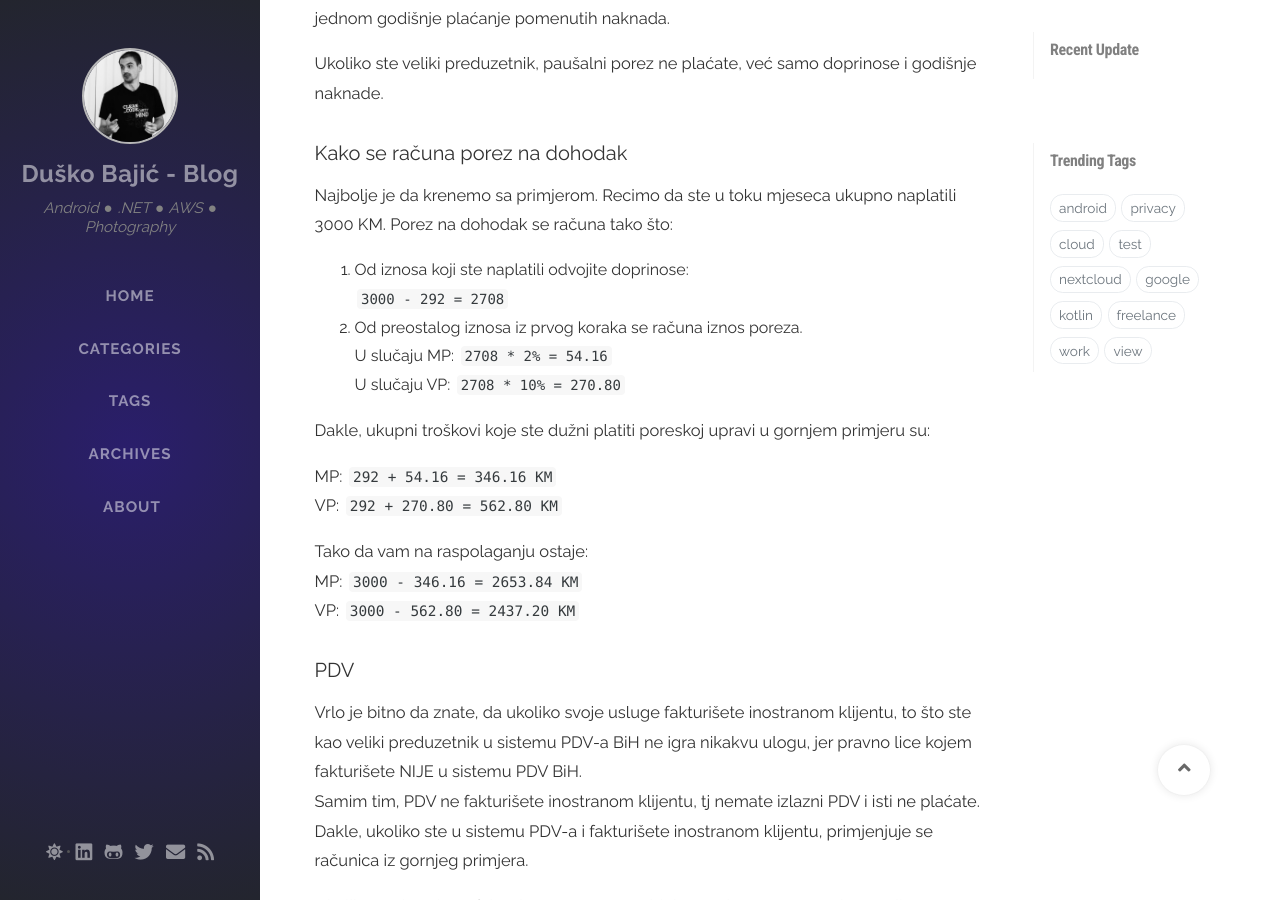
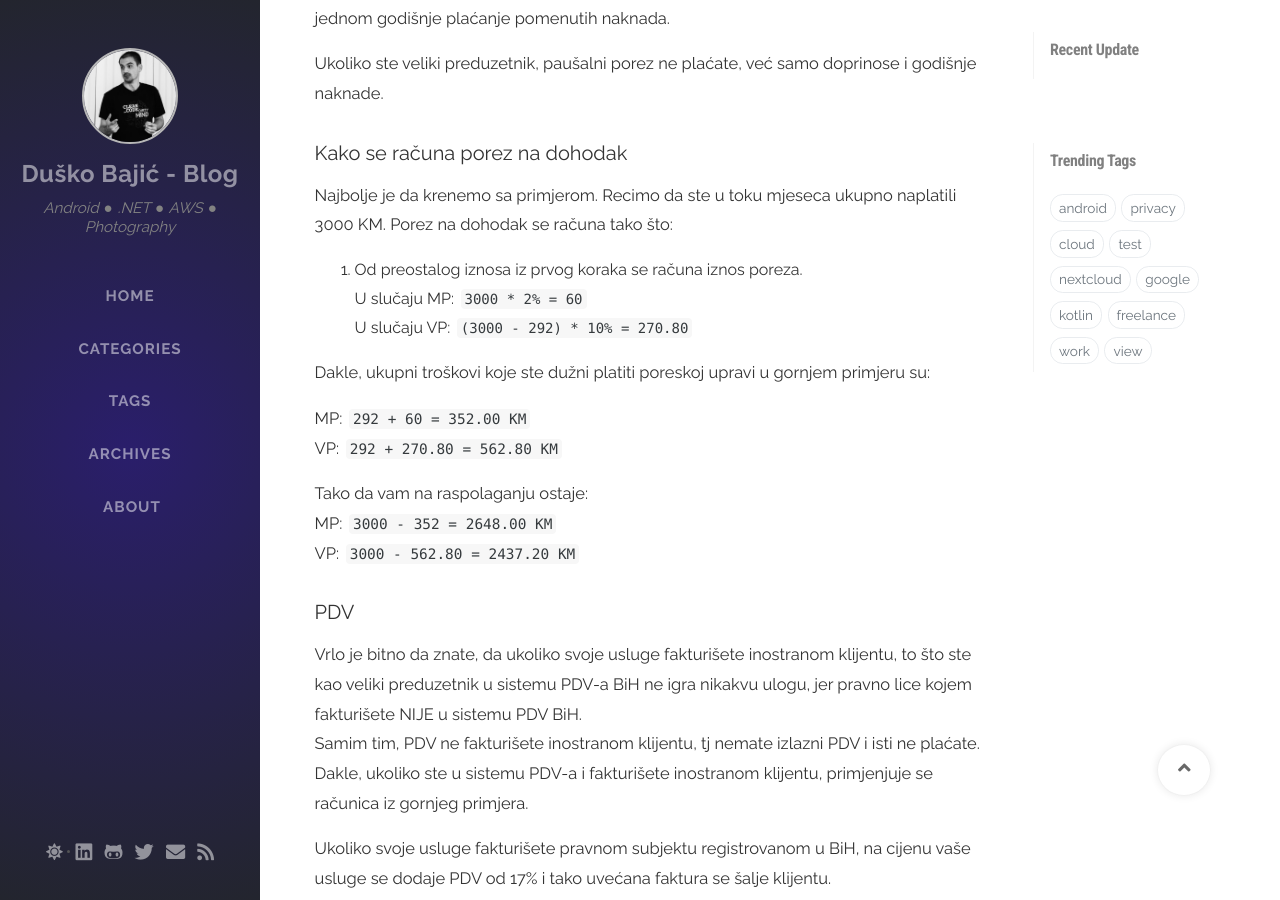
Before and after one commit to bajicdusko/bajicdusko.github.io, a Jekyll site: the page built from _posts/2021-04-05-registracija-sp-republika-srpska.md, in a window 1280 px wide and 900 px high, scrolled down 1562 px. Built offline with Jekyll 4.4.1, drawn with Linux system fonts in a browser that asks for light colours; nearby versions of some CDN libraries; comment, search, counter and statistics services are not loaded.

Commit message:
Update 2021-04-05-registracija-sp-republika-srpska.md

```diff
--- a/_posts/2021-04-05-registracija-sp-republika-srpska.md
+++ b/_posts/2021-04-05-registracija-sp-republika-srpska.md
@@ -51,19 +51,17 @@ Ukoliko ste veliki preduzetnik, paušalni porez ne plaćate, već samo doprinose
 ### Kako se računa porez na dohodak
 
 Najbolje je da krenemo sa primjerom. Recimo da ste u toku mjeseca ukupno naplatili 3000 KM.  Porez na dohodak se računa tako što:
-1. Od iznosa koji ste naplatili odvojite doprinose:
-   `3000 - 292 = 2708`
-2. Od preostalog iznosa iz prvog koraka se računa iznos poreza.
-   U slučaju MP: `2708 * 2% = 54.16`
-   U slučaju VP: `2708 * 10% = 270.80`
+1. Od preostalog iznosa iz prvog koraka se računa iznos poreza.
+   U slučaju MP: `3000 * 2% = 60`
+   U slučaju VP: `(3000 - 292) * 10% = 270.80`
 
 Dakle, ukupni troškovi koje ste dužni platiti poreskoj upravi u gornjem primjeru su:
 
-MP: `292 + 54.16 = 346.16 KM`
+MP: `292 + 60 = 352.00 KM`
 VP: `292 + 270.80 = 562.80 KM`
 
 Tako da vam na raspolaganju ostaje:
-MP: `3000 - 346.16 = 2653.84 KM`
+MP: `3000 - 352 = 2648.00 KM`
 VP: `3000 - 562.80 = 2437.20 KM`
 
 ### PDV
```
